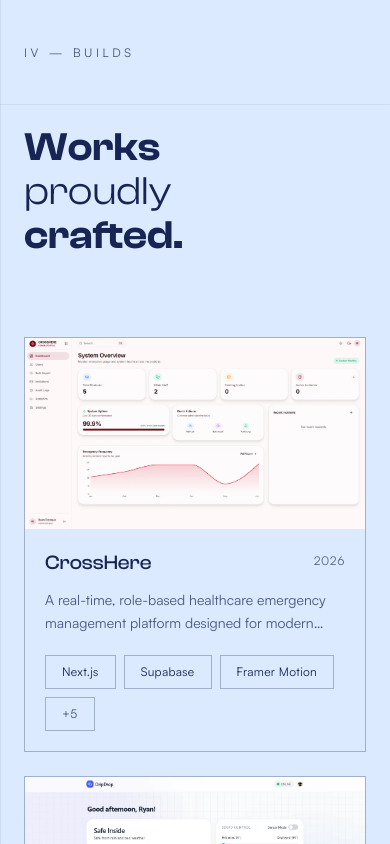
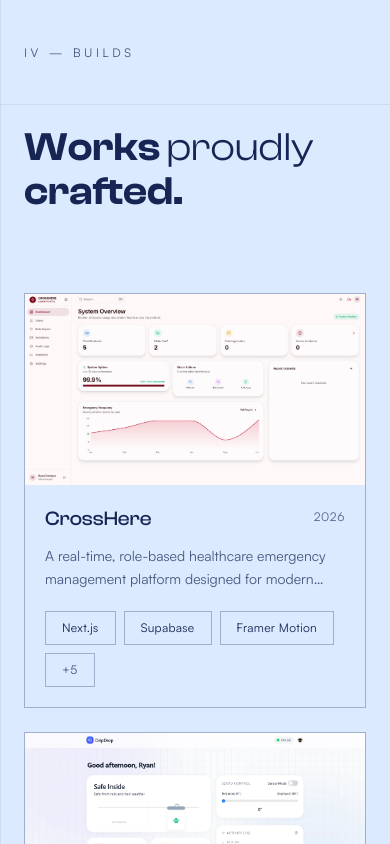
Before and after one commit to ryanestoque/portfolio, a Next.js app: page / in a window 390 px wide. Shown: the part 4960-5804 px from the top of the page. Built offline with nearby package versions, Linux system fonts and the light colour scheme.

Commit message:
style(projects): lower responsive line-break threshold for heading to 340px

```diff
--- a/components/sections/Projects.tsx
+++ b/components/sections/Projects.tsx
@@ -137,11 +137,11 @@ export default function Projects() {
           >
             <span className="sr-only">Works proudly crafted.</span>
 
-            {/* Desktop / Tablet view (>= 425px) */}
+            {/* Desktop / Tablet / Standard Mobile view (>= 340px) */}
             <ScrollRevealBars
               duration={1}
               delay={0}
-              className="hidden min-[425px]:inline-block"
+              className="hidden min-[340px]:inline-block"
               aria-hidden="true"
             >
               <span>
@@ -151,17 +151,17 @@ export default function Projects() {
             <ScrollRevealBars
               duration={1}
               delay={0.15}
-              className="hidden min-[425px]:inline-block"
+              className="hidden min-[340px]:inline-block"
               aria-hidden="true"
             >
               <span>crafted.</span>
             </ScrollRevealBars>
 
-            {/* Mobile view (< 425px) */}
+            {/* Narrow Mobile view (< 340px) */}
             <ScrollRevealBars
               duration={1}
               delay={0}
-              className="min-[425px]:hidden"
+              className="min-[340px]:hidden"
               aria-hidden="true"
             >
               <span>Works</span>
@@ -169,7 +169,7 @@ export default function Projects() {
             <ScrollRevealBars
               duration={1}
               delay={0.15}
-              className="min-[425px]:hidden"
+              className="min-[340px]:hidden"
               aria-hidden="true"
             >
               <span className="font-normal">proudly</span>
@@ -177,7 +177,7 @@ export default function Projects() {
             <ScrollRevealBars
               duration={1}
               delay={0.3}
-              className="min-[425px]:hidden"
+              className="min-[340px]:hidden"
               aria-hidden="true"
             >
               <span>crafted.</span>
```
